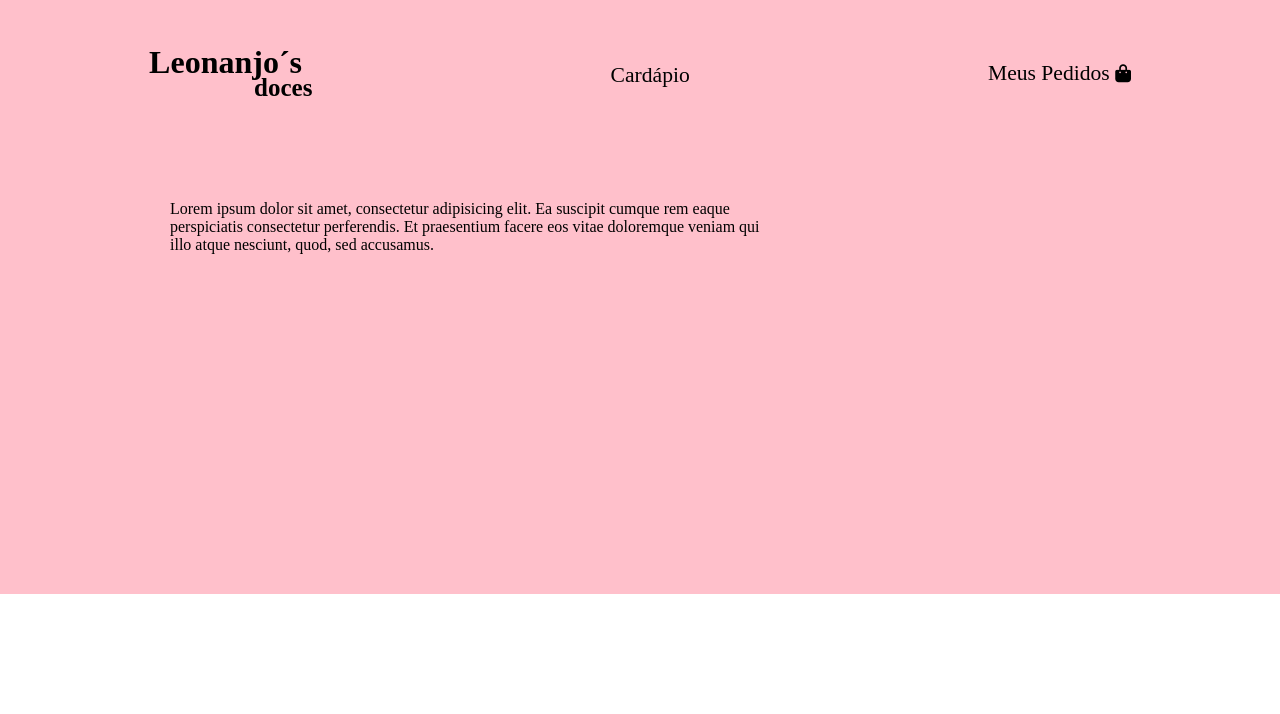
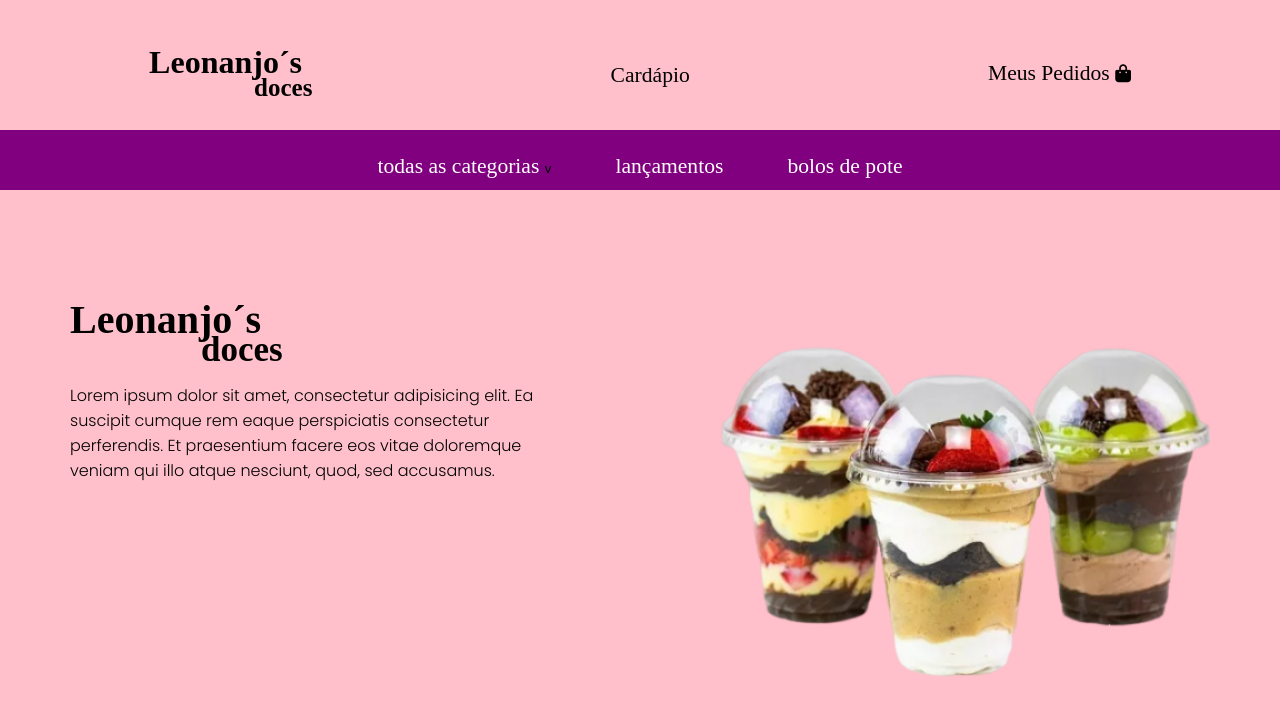
Before and after one commit to MarceloDEV05/Leonanjos-Doces, a plain HTML site: page index.html in a window 1280 px wide. Drawn offline with Linux system fonts and the light colour scheme; a web font is replaced by a local one.

Commit message:
add img and nav bar

```diff
--- a/index.html
+++ b/index.html
@@ -28,10 +28,20 @@
             <label><a href="#">Meus Pedidos <button><i class="fa-solid fa-bag-shopping"></i></button></a>
         </header>
 
+        <div class="navigation-bar">
+            <ul>
+                <li>todas as categorias <button>v</button></li>
+                <li>lançamentos</li>
+                <li>bolos de pote</li>
+            </ul>
+        </div>
+
 
         <div class="sectiom">
             <section>
                 <aside>
+                    <h1>Leonanjo´s</h1>
+                    <h3>doces</h3><br>
                     <p>
                     Lorem ipsum dolor sit amet, consectetur adipisicing elit. Ea suscipit cumque rem eaque perspiciatis
                     consectetur perferendis. Et praesentium facere eos vitae doloremque veniam qui illo atque nesciunt,
@@ -40,7 +50,7 @@
                 </aside>
 
                 <article>
-                    <img src="" alt="" width="100%">
+                    <img src="imgs/D_NQ_NP_631711-MLU70063385706_062023-O.png" alt="" width="500px">
                 </article>
             </section>
         </div>
--- a/style.css
+++ b/style.css
@@ -1,6 +1,6 @@
 @import url('https://fonts.googleapis.com/css2?family=Poppins:wght@200&family=Sevillana&display=swap');
 
-@import url('https://fonts.googleapis.com/css2?family=Poppins:wght@200&family=Sevillana&display=swap');
+@import url('https://fonts.googleapis.com/css2?family=Poppins:wght@300&family=Sevillana&display=swap');
 
 *{
     margin: 0;
@@ -19,7 +19,6 @@
     justify-content: space-around;
     width: 100%;
     align-items: center;
-
 }
 
 .header header h1{
@@ -70,6 +69,28 @@
      border-bottom: 1px solid black;
 }
 
+.navigation-bar{
+    display:flex;
+    background-color: purple ;
+    text-align: center;
+    justify-content: center;
+    align-items: center;
+    color: white;
+    margin-top: 30px;
+    width: 100%;
+    height: 60px;
+}
+
+.navigation-bar ul{
+     margin-bottom: 30px;
+}
+.navigation-bar li{
+    display: inline;
+    padding: 30px;
+}
+
+
+
 .sectiom section{
     padding-top: 100px;
     display: flex;
@@ -78,7 +99,25 @@
 
 }
 
-.sectiom section aside{
-    width: 600px;
+.sectiom section aside p{
+    max-width: 500px;
     margin-bottom: 340px;
+    font-family: poppins;
 }
+
+.sectiom section aside h1, h3{
+    font-family: sevillana ;
+    font-size: 40px;
+    line-height: 30px;
+}
+
+.sectiom section aside h3{
+    margin-left: 131px;
+    font-size: 35px;
+}
+
+
+
+.sectiom section article img{
+    margin-bottom: 150px;
+}
```
Also changed, not shown: imgs/1702982977658175415ee61-removebg-preview.png (added), imgs/D_NQ_NP_631711-MLU70063385706_062023-O.png (added).
